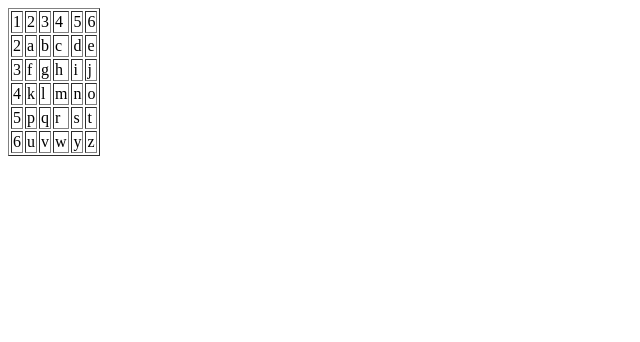
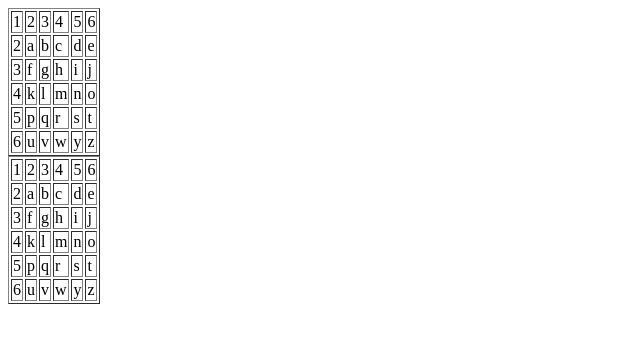
Before and after one commit to PawelekP/kostka, a plain HTML site: page index.html in a window 1280 px wide. Shown: the whole page, without its empty margins (0-640 px from the left). Drawn offline with Linux system fonts and the light colour scheme.

Commit message:
Update index.html

```diff
--- a/index.html
+++ b/index.html
@@ -55,5 +55,56 @@
           <td>z</td>
         </tr>
       </table>
+      <table>
+        <table border="1">
+        <tr>
+          <td>1</td>
+          <td>2</td>
+          <td>3</td>
+          <td>4</td>
+          <td>5</td>
+          <td>6</td>
+        </tr>
+        <tr>
+          <td>2</td>
+          <td>a</td>
+          <td>b</td>
+          <td>c</td>
+          <td>d</td>
+          <td>e</td>
+        </tr>
+        <tr>
+          <td>3</td>
+          <td>f</td>
+          <td>g</td>
+          <td>h</td>
+          <td>i</td>
+          <td>j</td>
+        </tr>
+        <tr>
+          <td>4</td>
+          <td>k</td>
+          <td>l</td>
+          <td>m</td>
+          <td>n</td>
+          <td>o</td>
+        </tr>
+        <tr>
+          <td>5</td>
+          <td>p</td>
+          <td>q</td>
+          <td>r</td>
+          <td>s</td>
+          <td>t</td>
+        </tr>
+        <tr>
+          <td>6</td>
+          <td>u</td>
+          <td>v</td>
+          <td>w</td>
+          <td>y</td>
+          <td>z</td>
+        </tr>
+      </table>
     </body>
   </html>
```
